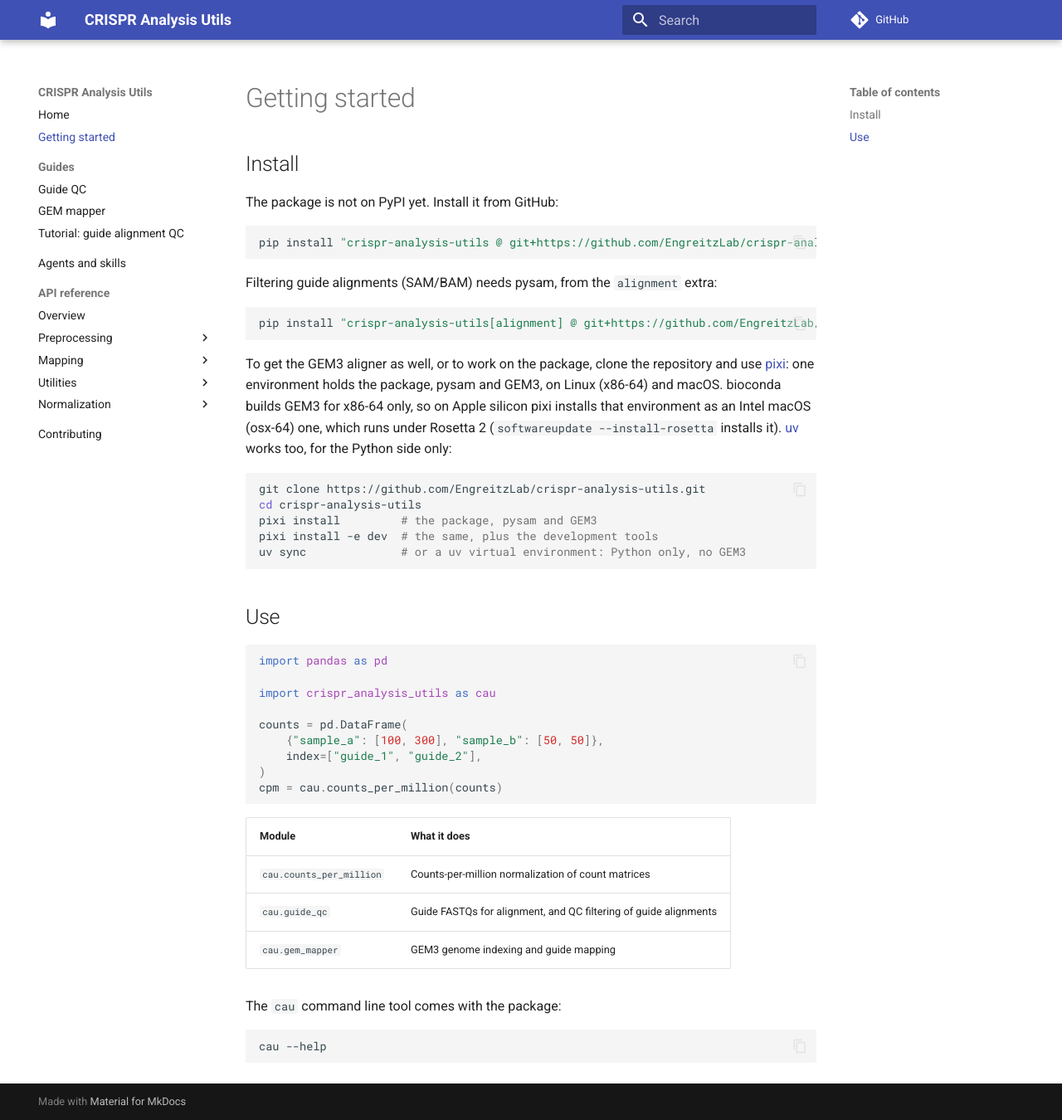
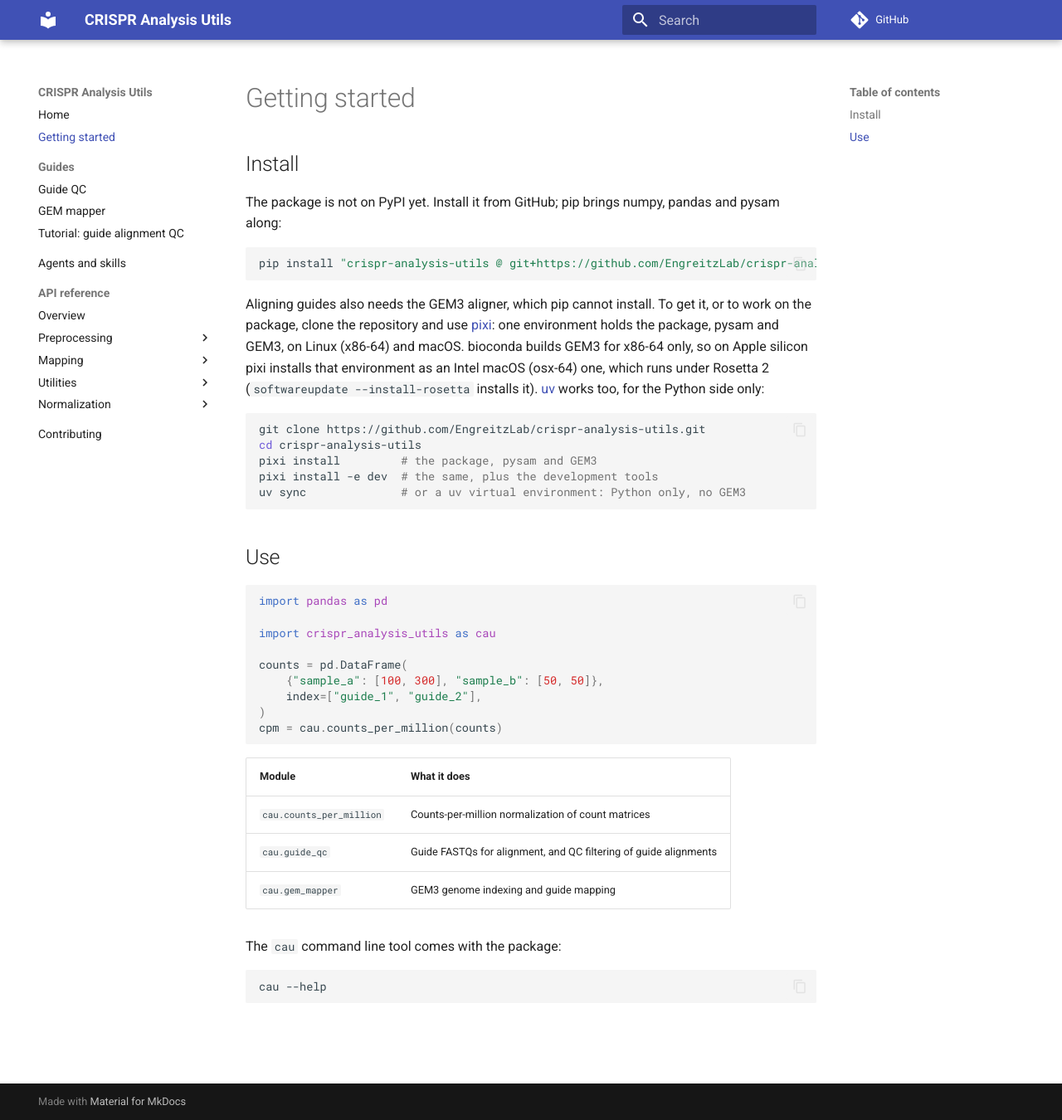
Before and after one commit to EngreitzLab/crispr-analysis-utils, an MkDocs documentation site: the page built from docs/getting-started.md, in a window 1280 px wide and 1350 px high. Shown: the whole window at 83% size. Built offline with MkDocs 1.6.1 and Material for MkDocs 9.7.7, drawn with Linux system fonts in a browser that asks for light colours; comment, search, counter and statistics services are not loaded.

Commit message:
UPDATE pysam to a core dependency, and REMOVE the alignment extra
Guide alignment reads SAM and FASTA with pysam on every run, so pysam moves
from the `alignment` extra to [project].dependencies. The extra is gone from
pyproject and from the default and dev pixi environments, and pysam leaves
the dev group, which no longer needs to carry it. Both lockfiles are
regenerated; the docs environment now installs pysam with the package.

The README install section, CLAUDE.md, the cau-guide-qc skill and
guide-qc.md no longer mention the extra. pysam stays imported inside the
functions that open files, so importing the package or running cau --help
does not load it.

Co-Authored-By: Claude Opus 5.5 <noreply@anthropic.com>

````diff
--- a/README.md
+++ b/README.md
@@ -8,20 +8,16 @@ Documentation: <https://engreitzlab.github.io/crispr-analysis-utils/>
 <!-- --8<-- [start:install] -->
 ## Install
 
-The package is not on PyPI yet. Install it from GitHub:
+The package is not on PyPI yet. Install it from GitHub; pip brings numpy,
+pandas and pysam along:
 
 ```bash
 pip install "crispr-analysis-utils @ git+https://github.com/EngreitzLab/crispr-analysis-utils"
 ```
 
-Filtering guide alignments (SAM/BAM) needs pysam, from the `alignment` extra:
-
-```bash
-pip install "crispr-analysis-utils[alignment] @ git+https://github.com/EngreitzLab/crispr-analysis-utils"
-```
-
-To get the GEM3 aligner as well, or to work on the package, clone the
-repository and use [pixi](https://pixi.sh): one environment holds the package,
+Aligning guides also needs the GEM3 aligner, which pip cannot install. To get
+it, or to work on the package, clone the repository and use
+[pixi](https://pixi.sh): one environment holds the package,
 pysam and GEM3, on Linux (x86-64) and macOS. bioconda builds GEM3 for x86-64
 only, so on Apple silicon pixi installs that environment as an Intel macOS
 (osx-64) one, which runs under Rosetta 2 (`softwareupdate --install-rosetta`
````
Also changed, not shown: CLAUDE.md (+4 -3 lines), docs/python/guide-qc.md (+1 -1 lines), pyproject.toml (+4 -10 lines), src/crispr_analysis_utils/skills/cau-guide-qc/SKILL.md (+1 -3 lines), 2 other files.
